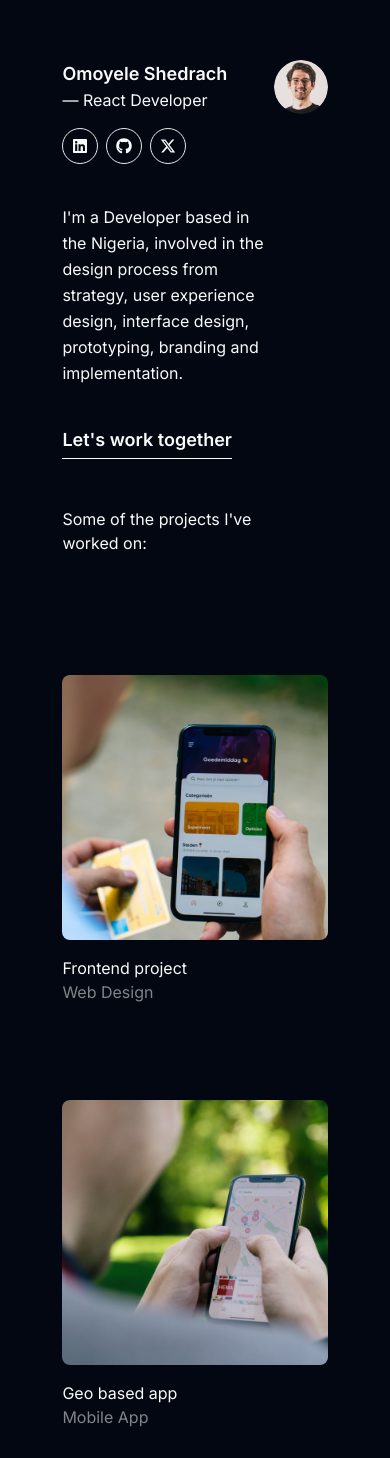
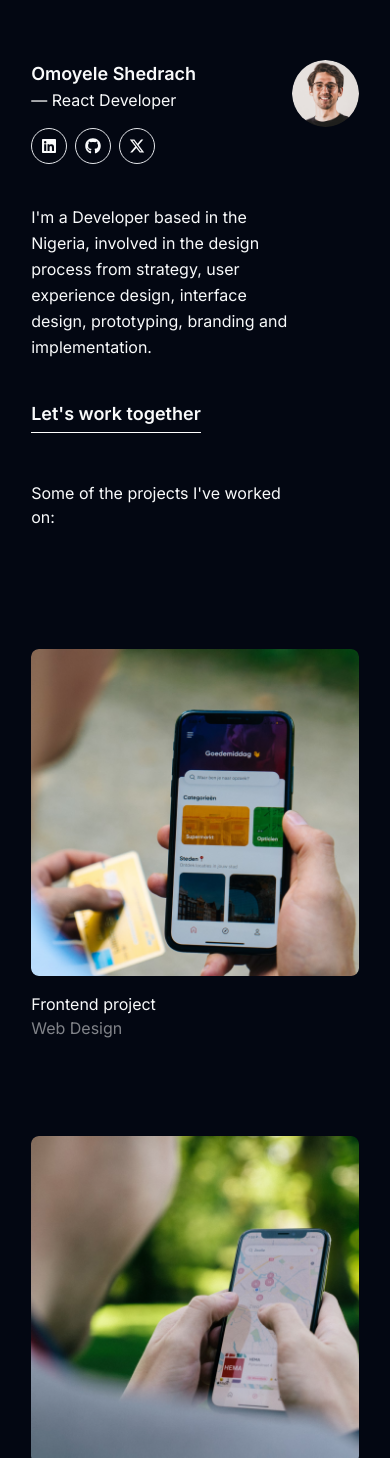
Before and after one commit to Omni79/omnidev, a Next.js app: page / in a window 390 px wide. Shown: the part 110-1568 px from the top of the page. Built offline with nearby package versions, Linux system fonts and the light colour scheme.

Commit message:
px fixed

```diff
--- a/app/components/Footer.jsx
+++ b/app/components/Footer.jsx
@@ -2,7 +2,7 @@ import React from "react";
 
 const Footer = ({ isDarkMode }) => {
   return (
-    <div className='flex flex-col gap-12 lg:gap-4 justify-around w-full h-[120vh] lg:h-[100vh] px-[16%] items-start py-10 scroll-mt-20'>
+    <div className='flex flex-col gap-12 lg:gap-4 justify-around w-full h-[120vh] lg:h-[100vh] px-[8%] sm:px-[16%] items-start py-10 scroll-mt-20'>
       <div className='flex flex-col gap-4 max-w-3xl leading-relaxed'>
         <p>
           Over the last fifteen years I've had the pleasure of collaborating
--- a/app/components/Header.jsx
+++ b/app/components/Header.jsx
@@ -18,7 +18,7 @@ const Header = () => {
       className='flex
   justify-between
   w-full
-  px-[16%]
+  px-[8%] sm:px-[16%]
   items-start
   py-10
   mt-[130px]
--- a/app/components/Work.jsx
+++ b/app/components/Work.jsx
@@ -7,7 +7,7 @@ import { faGithub } from "@fortawesome/free-brands-svg-icons";
 
 const Work = () => {
   return (
-    <div id='work' className='w-full px-[16%] py-10 scroll-mt-20'>
+    <div id='work' className='w-full px-[8%] sm:px-[16%] py-10 scroll-mt-20'>
       <div className='grid grid-cols-1 lg:grid-cols-2  my-10 gap-x-16 gap-y-24'>
         {workData.map((project, index) => (
           <div key={index}>
```
